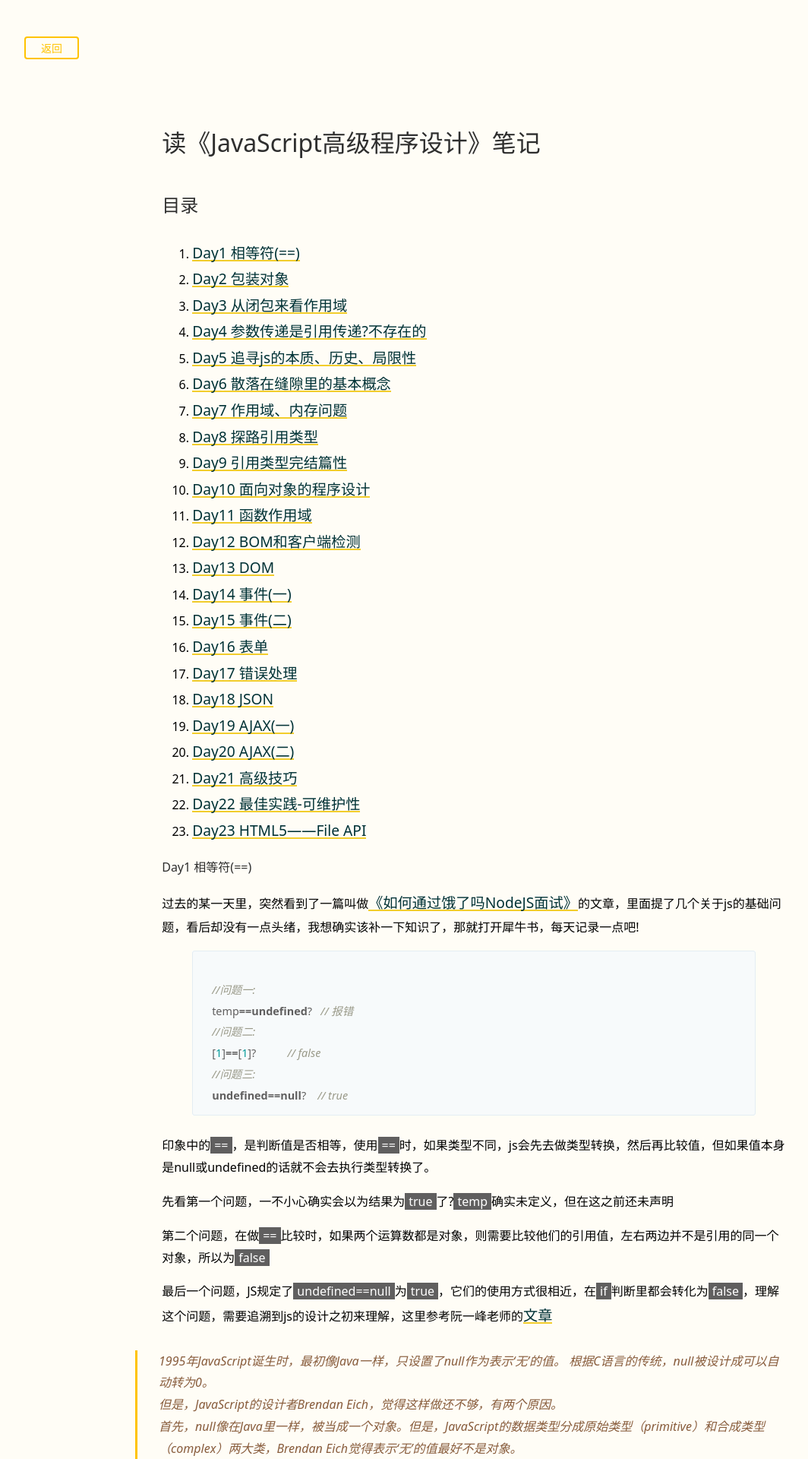
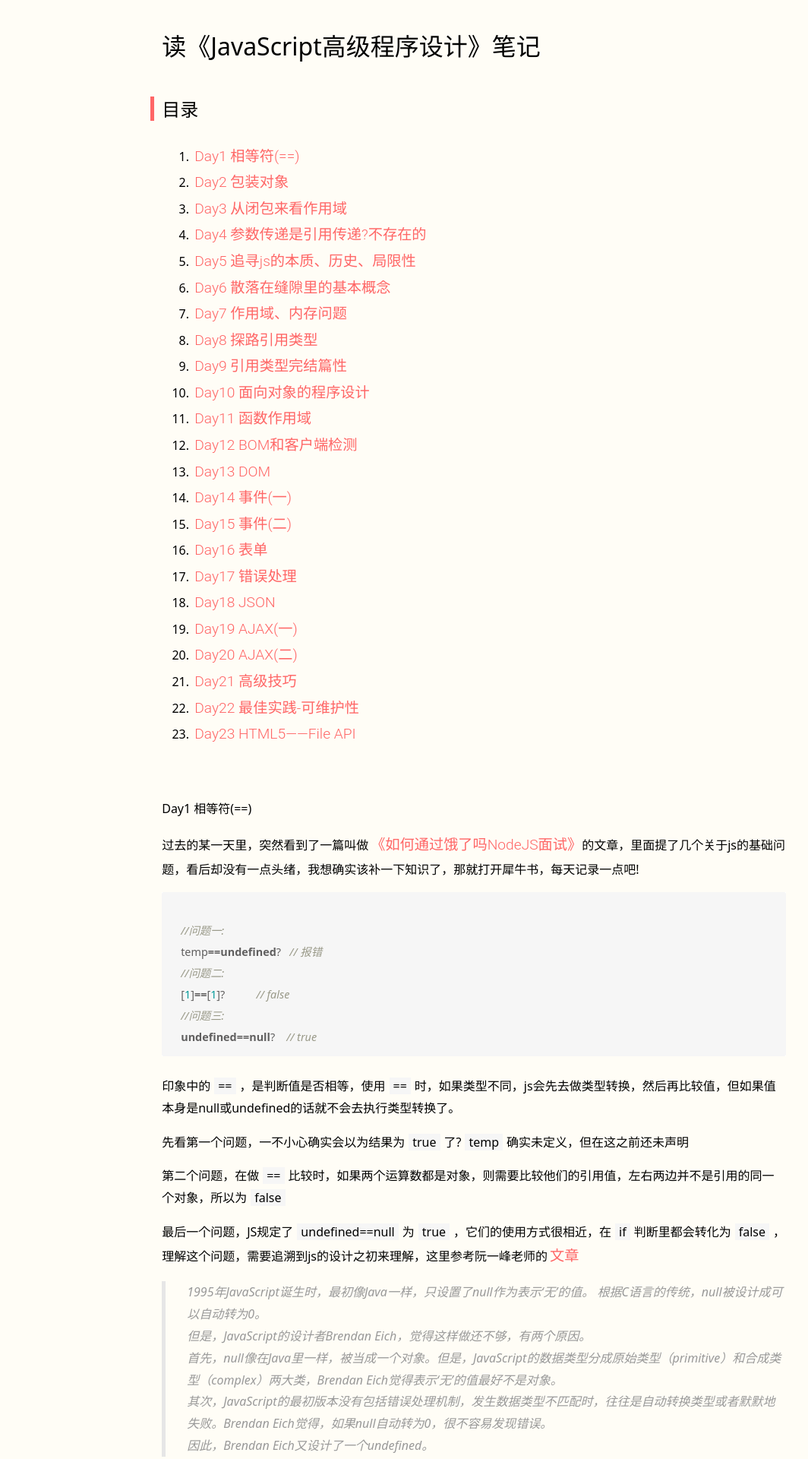
Before and after one commit to bulgerxie/bulgerxie.github.io, a Jekyll site: the page built from _posts/2017-05-31-Professional JavaScript.markdown, in a window 1280 px wide. Shown: the top 1920 px of the page at 76% size, without its empty margins (16-1080 px from the left). Built offline with Jekyll 4.4.1, drawn with Linux system fonts in a browser that asks for light colours; comment, search, counter and statistics services are not loaded.

```diff
--- a/_layouts/post.html
+++ b/_layouts/post.html
@@ -14,9 +14,9 @@
     <link rel="stylesheet" href="https://cdn.jsdelivr.net/npm/gitalk@1/dist/gitalk.css">
 </head>
 <body class="post">
-<div class="back-wrap">
-    <a class="btn-back" type="button" href="javascript:history.go(-1)">返回</a><br>
-</div>
+<!--<div class="back-wrap">-->
+    <!--<a class="btn-back" type="button" href="javascript:history.go(-1)">返回</a><br>-->
+<!--</div>-->
 <main class="content" role="main">
 
     <article>
--- a/assets/css/highlight.css
+++ b/assets/css/highlight.css
@@ -261,8 +261,8 @@ code, tt {
     padding: 0 5px;
     font: 300 1em/1.8 "PingFang SC", "Lantinghei SC", "Microsoft Yahei", "Hiragino Sans GB", "Microsoft Sans Serif", "WenQuanYi Micro Hei", sans;
     white-space: pre-wrap;
-    background: #605f5f;
-    color: #fff;
+    background: #f6f6f6;
+    margin: 0 5px;
 }
 .highlight code {
     color: #605f5f;
@@ -271,14 +271,13 @@ pre {
     -moz-box-sizing: border-box;
     box-sizing: border-box;
     margin: 0 0 1.75em 0;
-    border: #E3EDF3 1px solid;
     width: 100%;
     padding: 10px;
     font-family: Inconsolata, monospace, sans-serif;
     font-size: 0.9em;
     white-space: pre;
     overflow: auto;
-    background: #F7FAFB;
+    background: #f6f6f6;
     border-radius: 3px;
 }
 
@@ -290,3 +289,7 @@ pre code, tt {
     border: none;
     padding: 0;
 }
+
+figure.highlight {
+    margin: 0;
+}
--- a/assets/css/index.scss
+++ b/assets/css/index.scss
@@ -3,7 +3,7 @@
 
 $yelloColor: #ffc300;
 $whiteColor: #fffdf6;
-$blueColor: #00dbec;
+$blueColor: #f66;
 $blackColor: #605f5f;
 .pull-right {
   float: right;
@@ -18,7 +18,7 @@ h4, h5, h6 {
   -webkit-font-feature-settings: 'dlig' 1, 'liga' 1, 'lnum' 1, 'kern' 1;
   -moz-font-feature-settings: 'dlig' 1, 'liga' 1, 'lnum' 1, 'kern' 1;
   -o-font-feature-settings: 'dlig' 1, 'liga' 1, 'lnum' 1, 'kern' 1;
-  color: #2E2E2E;
+  color: #000;
   margin: 1em 0;
   font: 300 1em/1.8 "PingFang SC", "Lantinghei SC", "Microsoft Yahei", "Hiragino Sans GB", "Microsoft Sans Serif", "WenQuanYi Micro Hei", sans;
 }
@@ -145,15 +145,20 @@ body {
             text-decoration: none;
             font-size: 1.2rem;
             color: #003236;
-            background-image: linear-gradient(#f2cd2c, #f2cd2c);
-            background-position: 0 1.2em;
-            background-size: 2px 2px;
-            background-repeat: repeat-x;
-            transition: all .2s ease-in-out;
+            //font-family: "Roboto", "Helvetica Neue", "Hiragino Sans GB", "LiHei Pro", Arial, serif;
+            //background-image: linear-gradient(#f2cd2c, #f2cd2c);
+            //background-position: 0 1.2em;
+            //background-size: 1px 1px;
+            //background-repeat: repeat-x;
+            //transition: all .1s ease-in-out;
+            border-bottom: 2px solid transparent;
             &:hover {
-              background-image: linear-gradient(#00dbec, #00dbec);
-              background-size: 6px 6px;
-              -webkit-transition: all .1s ease-in-out;
+              color: $blueColor;
+              //background-image: linear-gradient($blueColor, $blueColor);
+              //border-bottom: 2px solid $blueColor;
+              //background-size: 2px 2px;
+              border-bottom: 2px solid $blueColor;
+              -webkit-transition: all .2s ease;
             }
           }
         }
@@ -195,34 +200,50 @@ body {
     blockquote {
       -moz-box-sizing: border-box;
       box-sizing: border-box;
-      margin: 1.75em 0 1.75em -2.2em;
+      margin: 0;
       padding: 0 0 0 1.75em;
       font-style: italic;
-      border-left: $yelloColor 0.2em solid;
-      color: #885c3c;
+      border-left: #e6e6e6 5px solid;
+      color: #999;
     }
     .post-content {
       a {
         text-decoration: none;
         font-size: 1.2rem;
-        color: #003236;
-        background-image: linear-gradient(#f2cd2c, #f2cd2c);
-        background-position: 0 1.2em;
-        background-size: 2px 2px;
-        background-repeat: repeat-x;
-        transition: all .2s ease-in-out;
+        color: $blueColor;
+        font-family: "Roboto", "Helvetica Neue", "Hiragino Sans GB", "LiHei Pro", Arial, serif;
+        //background-image: linear-gradient(#f2cd2c, #f2cd2c);
+        //background-position: 0 1.2em;
+        //background-size: 1px 1px;
+        //background-repeat: repeat-x;
+        //transition: all .1s ease-in-out;
+        border-bottom: 2px solid transparent;
+        margin-left: 3px;
         &:hover {
-          background-image: linear-gradient(#00dbec, #00dbec);
-          background-size: 6px 6px;
-          -webkit-transition: all .1s ease-in-out;
+          //background-image: linear-gradient($blueColor, $blueColor);
+          //background-size: 2px 2px;
+          border-bottom: 2px solid $blueColor;
+          -webkit-transition: all .2s ease;
         }
       }
       img {
         display: block;
         max-width: 100%;
         height: auto;
-        margin: 0 auto;
         padding: 0.6em 0;
+      }
+    }
+    ul {
+      list-style: none;
+      li {
+        position: relative;
+        &:before {
+          position: absolute;
+          font-weight: 600;
+          content: " · ";
+          left: -15px;
+          margin: 0px;
+        }
       }
     }
   }
@@ -257,11 +278,23 @@ body {
     height: 30px;
   }
   .btn-back {
-    color: $yelloColor;
-    border-color: $yelloColor;
+    color: $blueColor;
+    border-color: $blueColor;
     &:hover {
       border-color: $blueColor;
       color: $blueColor;
     }
   }
 }
+
+h4 {
+  position: relative;
+  &:before {
+    content: '';
+    border-left: 5px solid #f66;
+    position: absolute;
+    left: -15px;
+    height: 75%;
+    top: 12%;
+  }
+}
```
Also changed, not shown: _posts/2017-10-24-HTTP2.markdown (+5 -5 lines), _posts/2017-11-01-CSS-Variables.markdown (+8 -8 lines), _posts/2018-01-09-proxy.markdown (added, +87 -0 lines), assets/img/20180109/whistle.png (added), assets/img/20180109/windows.png (added).
